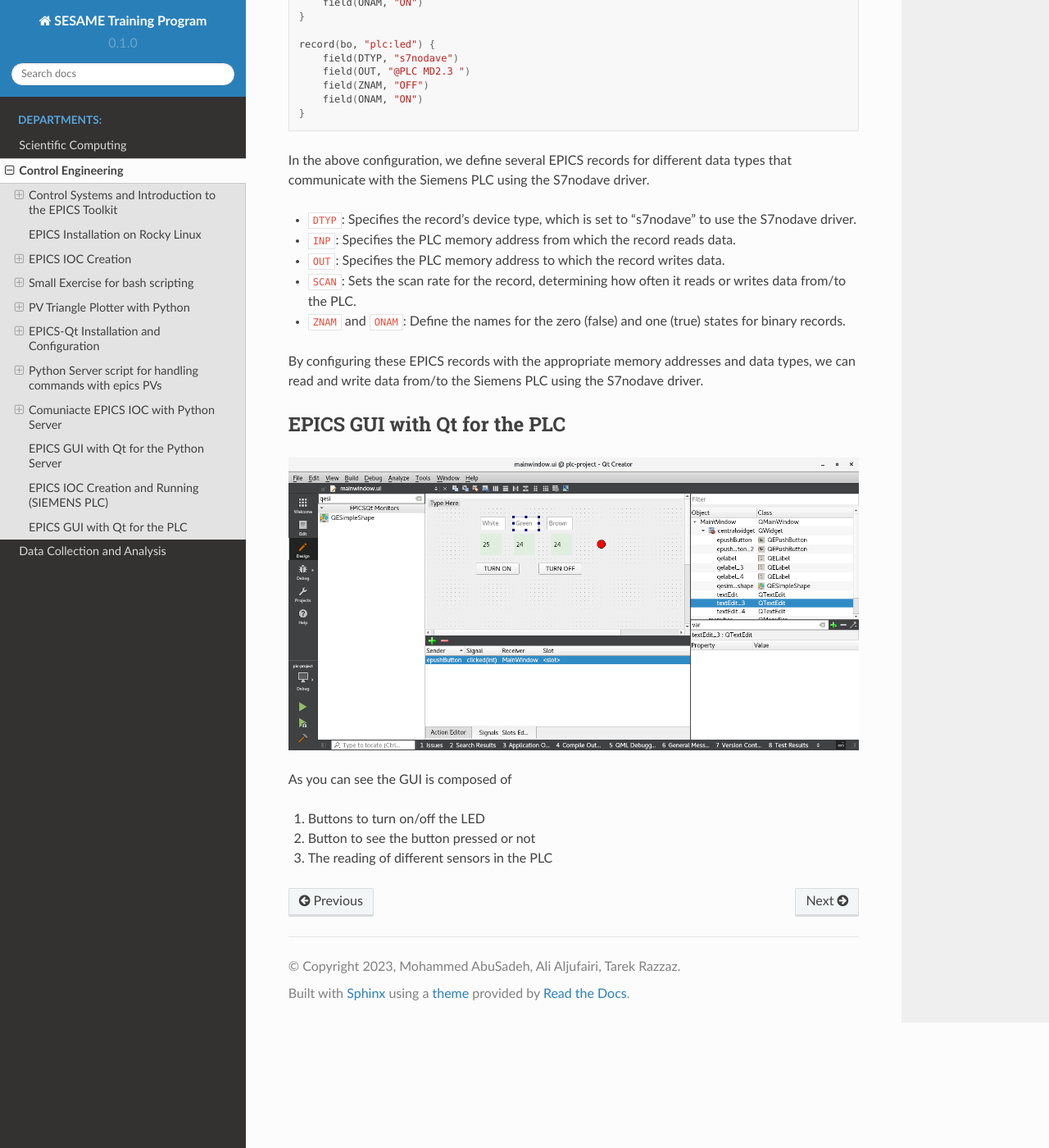
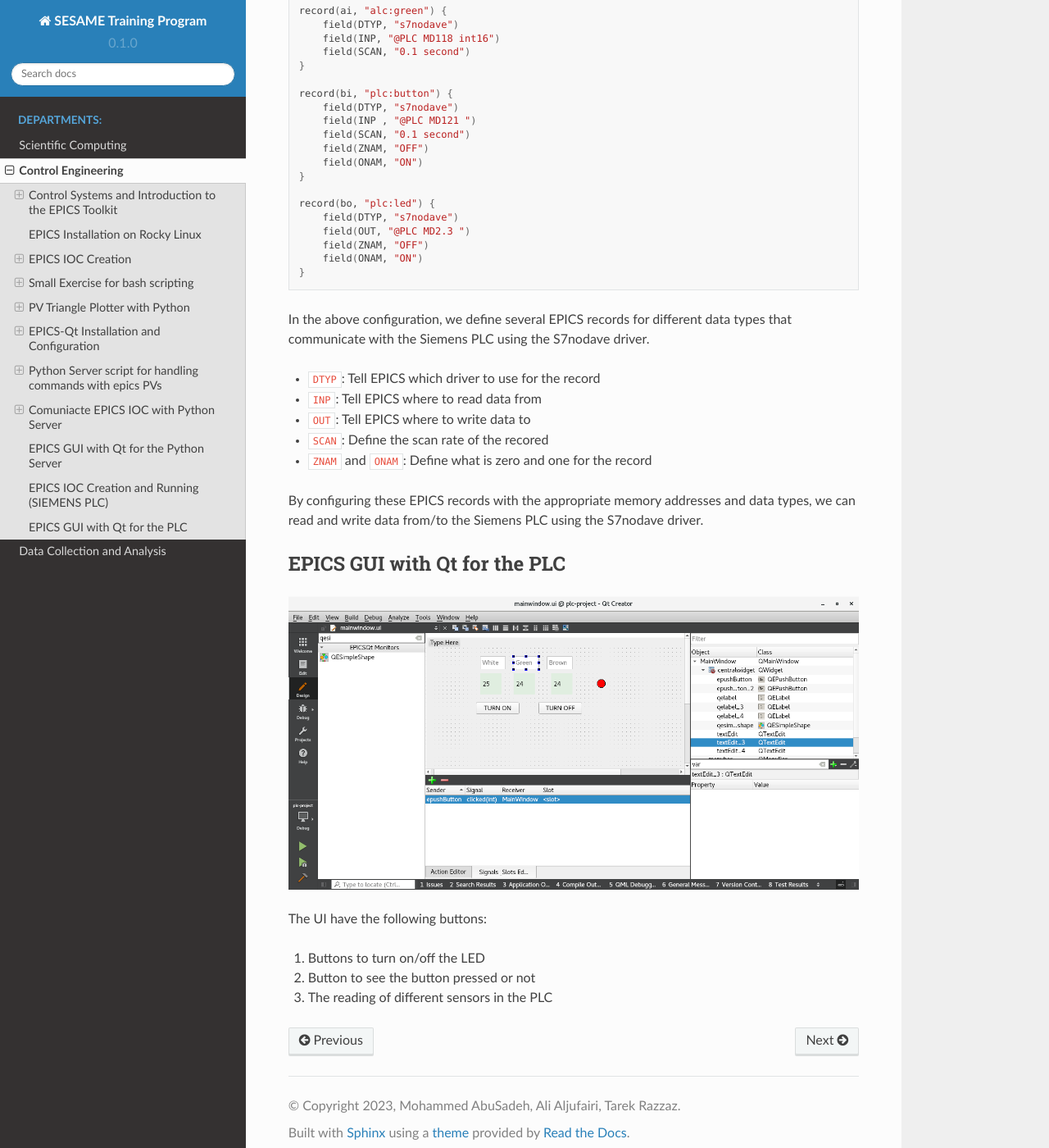
Before and after one commit to SESAME-Synchrotron/CCD, a Sphinx documentation site: the page built from docs/source/Control.rst, in a window 1280 px wide and 1400 px high, scrolled down 21677 px. Shown: the whole window at 82% size. Built offline with Sphinx 7.4.7 and the Read the Docs theme 2.0.0, drawn with Linux system fonts in a browser that asks for light colours; some of the changed text lies outside the part shown.

Commit message:
updated control

```diff
--- a/docs/source/Control.rst
+++ b/docs/source/Control.rst
@@ -54,7 +54,7 @@
 
 
 
-- **make** : Make is a utility used for building and managing software projects. It is used to automate the process of building executable programs and libraries from source code. The "make" utility uses a "Makefile" to define the build process. It is a text file that contains instructions for the "make" utility to execute.
+- **make** :It is uitily that automates the porcess of building the application such as EPICS,Stream Device ,...etc. It reads the makefile and executes the commands in the makefile to build the application.
 
 .. code-block:: bash
 
@@ -318,8 +318,6 @@
 
 
 
-
-
 IOC Hypotenuse Project Exercise
 ...............................
 
@@ -396,28 +394,22 @@
       return caget(pv)
 
   def draw_triangle(base, altitude):
-      # Define the triangle vertices
       vertices = [(0, 0), (base, 0), (0, altitude), (0, 0)]
 
-      # Extract the x and y coordinates from the vertices
       x = [vertex[0] for vertex in vertices]
       y = [vertex[1] for vertex in vertices]
 
-      # Plot the triangle with filled sides
       plt.figure()
       plt.plot(x[:2], y[:2], '-o', color='red')
       plt.plot(x[1:3], y[1:3], '-o', color='green')
       plt.plot(x[2:], y[2:], '-o', color='blue')
 
-      # Create a cool gradient color map
       cmap = matplotlib.cm.get_cmap('cool')
 
-      # Fill the triangle with a cool gradient color
       plt.fill_between(x[:2], y[:2], color=cmap(0.3), alpha=0.3)
       plt.fill_between(x[1:3], y[1:3], color=cmap(0.5), alpha=0.3)
       plt.fill_between(x[2:], y[2:], color=cmap(0.7), alpha=0.3)
 
-      # Add labels to each side
       plt.text((x[0] + x[1]) / 2, (y[0] + y[1]) / 2, 'base', ha='center', va='bottom', color='red')
       plt.text((x[1] + x[2]) / 2, (y[1] + y[2]) / 2, 'hypo', ha='center', va='bottom', color='green')
       plt.text((x[0] + x[2]) / 2, (y[0] + y[2]) / 2, 'altitdue', ha='right', va='top', color='blue')
@@ -458,10 +450,6 @@
 
 
 
-
-
-
-
 Usage
 .....
 
@@ -498,7 +486,7 @@
    The function performs the following steps:
 
    a. Defines the vertices of the triangle based on the given base and altitude.
-   b. Extracts the x and y coordinates from the vertices.
+   b. which will get take x and y vertices
    c. Plots the sides of the triangle using different colors.
    d. Fills the triangle with a gradient color.
    e. Adds labels to each side of the triangle.
@@ -566,12 +554,18 @@
 .. code-block:: bash
 
    export EPICS_BASE=/path/to/your/epics/base
+
    export EPICS_HOST_ARCH=linux-x86_64
+
    export QWT_ROOT=/usr/local/qwt-6.1.3
+
    export QWT_INCLUDE_PATH=${QWT_ROOT}/include
+
    export QE_TARGET_DIR=/usr/local/epics-qt
+
    export PATH=${EPICS_BASE}/bin/${EPICS_HOST_ARCH}:${QE_TARGET_DIR}/bin/${EPICS_HOST_ARCH}:/usr/lib64/qt5/bin:${PATH}
    export LD_LIBRARY_PATH=${EPICS_BASE}/lib/${EPICS_HOST_ARCH}:/usr/local/qwt-6.1.3/lib:${QE_TARGET_DIR}/lib/${EPICS_HOST_ARCH}:${QE_TARGET_DIR}/lib/${EPICS_HOST_ARCH}/designer
+
    export QT_PLUGIN_PATH=${QT_PLUGIN_PATH}:${QWT_ROOT}/plugins:$QE_TARGET_DIR/lib/${EPICS_HOST_ARCH}
 
 4. Conclusion
@@ -584,18 +578,31 @@
 .. code-block:: bash
 
   unix:!macx: LIBS += -L$$(QE_TARGET_DIR)/lib/linux-x86_64/ -lQEFramework
+
   unix:!macx: LIBS += -L$$(QE_TARGET_DIR)/lib/linux-x86_64/designer -lQEPlugin
+
   INCLUDEPATH += $$(QE_TARGET_DIR)/include
+
   DEPENDPATH  += $$(QE_TARGET_DIR)/include
+
   unix:!macx: LIBS += -L$$(QWT_ROOT)/lib/ -lqwt
+
   INCLUDEPATH += $$(QWT_ROOT)/include
+
   DEPENDPATH  += $$(QWT_ROOT)/include
+
   unix:!macx: LIBS += -L$$(EPICS_BASE)/lib/linux-x86_64/ -lca
+
   unix:!macx: LIBS += -L$$(EPICS_BASE)/lib/linux-x86_64/ -lCom
+
   INCLUDEPATH += $$(EPICS_BASE)/include
+
   DEPENDPATH += $$(EPICS_BASE)/include
+
   INCLUDEPATH += $$(EPICS_BASE)/include/os/Linux
+
   DEPENDPATH += $$(EPICS_BASE)/include/os/Linux
+
   INCLUDEPATH += $$(EPICS_BASE)/include/compiler/gcc/
 
 
@@ -1073,11 +1080,11 @@
 
 In the above configuration, we define several EPICS records for different data types that communicate with the Siemens PLC using the S7nodave driver.
 
-- ``DTYP``: Specifies the record's device type, which is set to "s7nodave" to use the S7nodave driver.
-- ``INP``: Specifies the PLC memory address from which the record reads data.
-- ``OUT``: Specifies the PLC memory address to which the record writes data.
-- ``SCAN``: Sets the scan rate for the record, determining how often it reads or writes data from/to the PLC.
-- ``ZNAM`` and ``ONAM``: Define the names for the zero (false) and one (true) states for binary records.
+- ``DTYP``: Tell EPICS which driver to use for the record
+- ``INP``: Tell EPICS where to read data from
+- ``OUT``: Tell EPICS where to write data to
+- ``SCAN``: Define the scan rate of the recored
+- ``ZNAM`` and ``ONAM``: Define what is zero and one for the record
 
 By configuring these EPICS records with the appropriate memory addresses and data types, we can read and write data from/to the Siemens PLC using the S7nodave driver.
 
@@ -1087,7 +1094,7 @@
 .. image:: images/QT_PLC.png
 
 
-As you can see the GUI is composed of
+The UI have the following buttons:
 
 1. Buttons to  turn on/off the LED
 2. Button to see the button pressed or not
```
